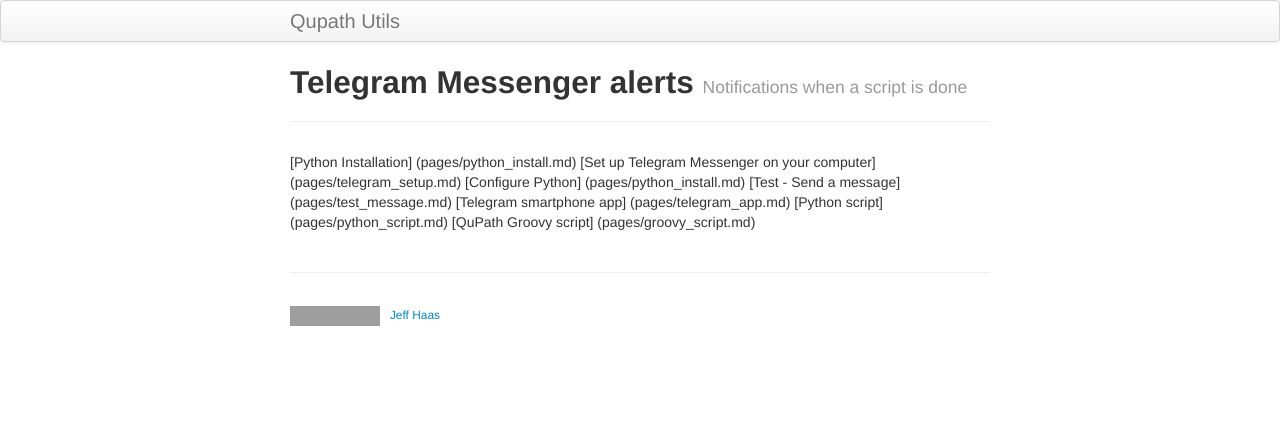
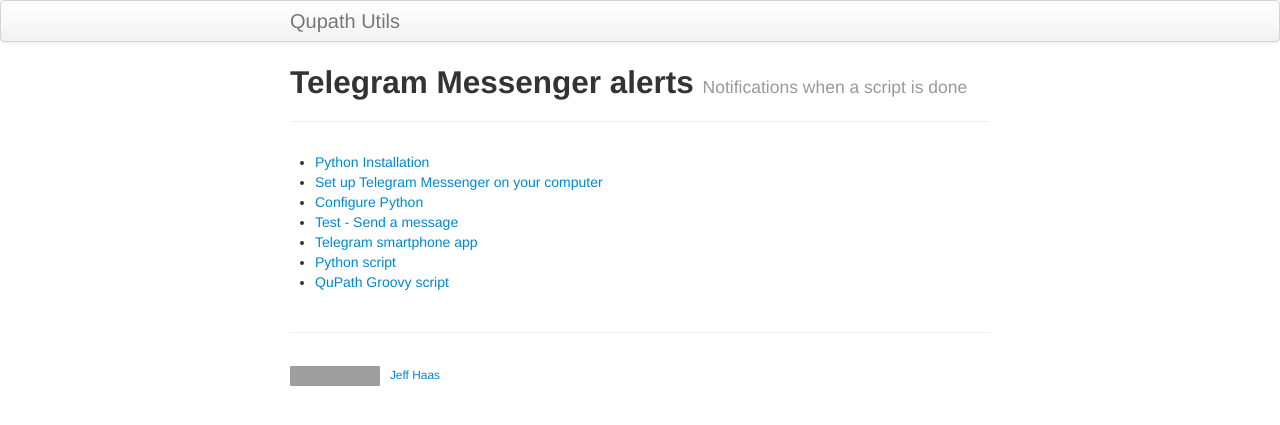
Before and after one commit to Jeff-Haas/qupath_utils, a Jekyll site: the page built from pages/telegram.md, in a window 1280 px wide. Shown: the top 425 px of the page. Built offline with Jekyll 4.4.1, drawn with Linux system fonts in a browser that asks for light colours; grey boxes are pictures that could not be loaded.

Commit message:
Update telegram.md

```diff
--- a/pages/telegram.md
+++ b/pages/telegram.md
@@ -5,10 +5,10 @@ tagline: Notifications when a script is done
 description:
 ---
 
-[Python Installation] (pages/python_install.md)
-[Set up Telegram Messenger on your computer] (pages/telegram_setup.md)
-[Configure Python] (pages/python_install.md)
-[Test - Send a message] (pages/test_message.md)
-[Telegram smartphone app] (pages/telegram_app.md)
-[Python script] (pages/python_script.md)
-[QuPath Groovy script] (pages/groovy_script.md)
+- [Python Installation](pages/python_install.md)
+- [Set up Telegram Messenger on your computer](pages/telegram_setup.md)
+- [Configure Python](pages/python_install.md)
+- [Test - Send a message](pages/test_message.md)
+- [Telegram smartphone app](pages/telegram_app.md)
+- [Python script](pages/python_script.md)
+- [QuPath Groovy script](pages/groovy_script.md)
```
